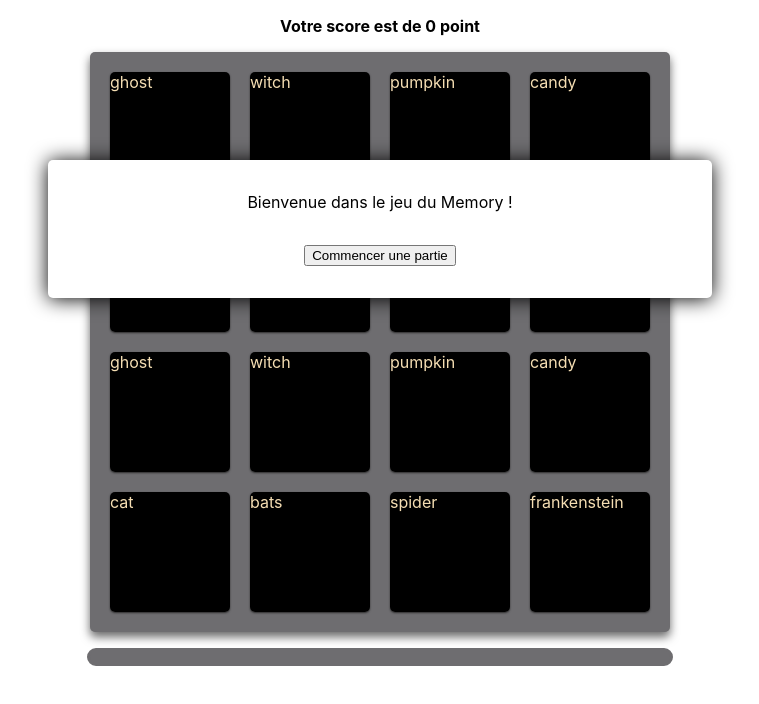
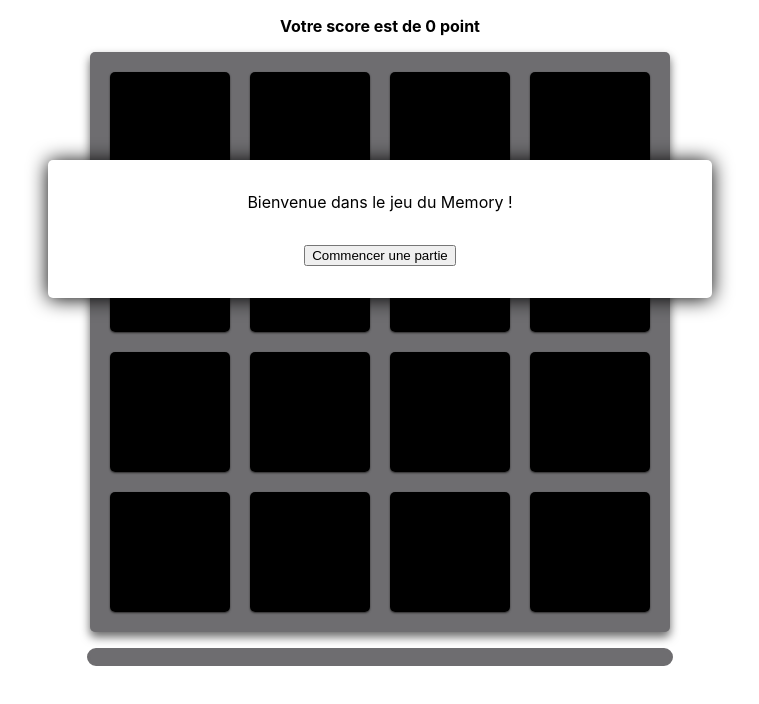
Before and after one commit to Pololops/2022-memory, a React (Create React App) app: page / in a window 1280 px wide. Shown: the top 704 px of the page, without its empty margins (260-1019 px from the left). Built offline with nearby package versions, Linux system fonts and the light colour scheme.

Commit message:
undisplay cards names

```diff
--- a/src/components/Board/Board.tsx
+++ b/src/components/Board/Board.tsx
@@ -24,7 +24,6 @@ export default function Board() {
           <Card
             key={id}
             id={id}
-            name={name}
             image={url}
             isFlipped={isFlipped}
             isSucceed={isSucceed}
--- a/src/components/Card/Card.tsx
+++ b/src/components/Card/Card.tsx
@@ -6,7 +6,6 @@ import './Card.scss';
 
 interface Props {
   id: number,
-  name: string,
   image: string,
   isFlipped: boolean,
   isSucceed: boolean,
@@ -15,7 +14,6 @@ interface Props {
 
 export default function Card({
   id,
-  name,
   image,
   isFlipped,
   isSucceed,
@@ -42,7 +40,7 @@ export default function Card({
       `}
       onClick={onClickHandler}
     >
-      <div className="card__face card__face--back">{name}</div>
+      <div className="card__face card__face--back"></div>
       <div
         className="card__face card__face--front"
         style={{backgroundImage: `url(${image})`}}
```
